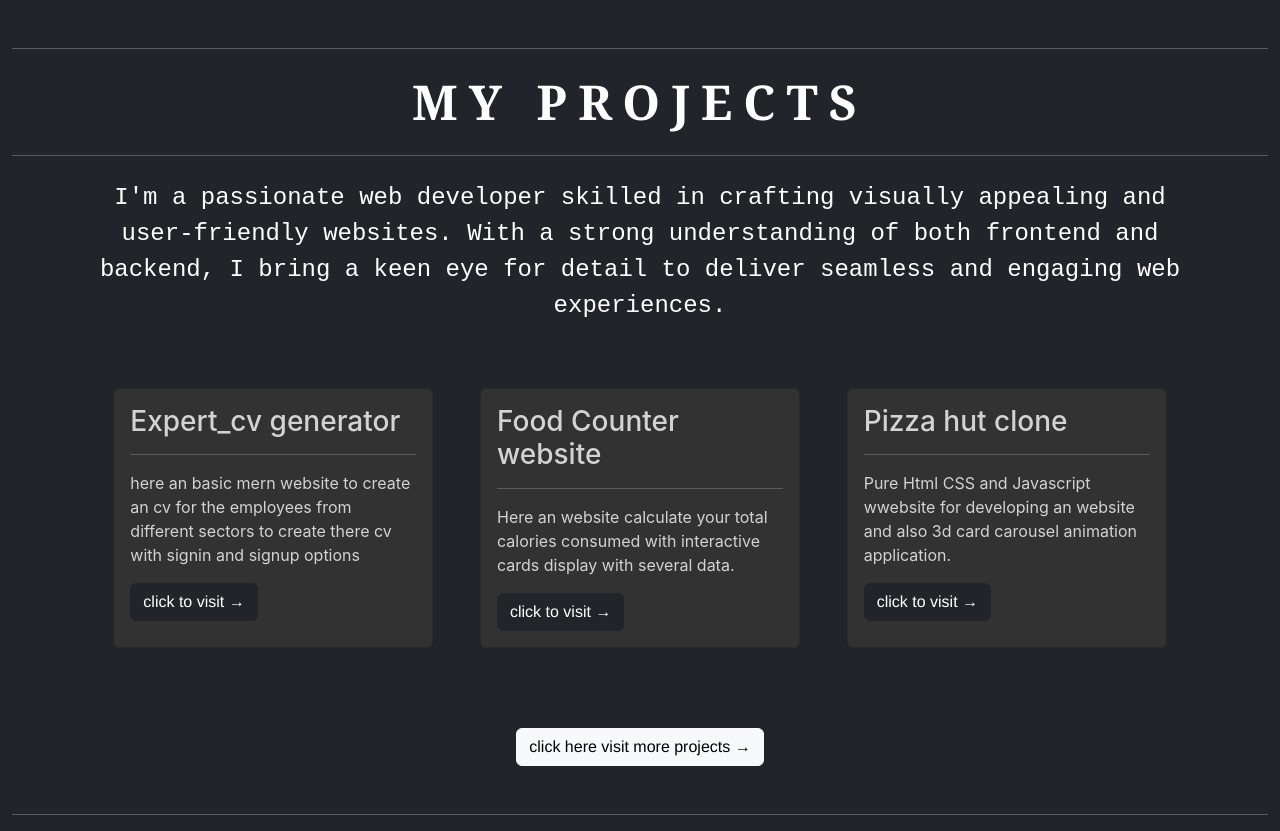
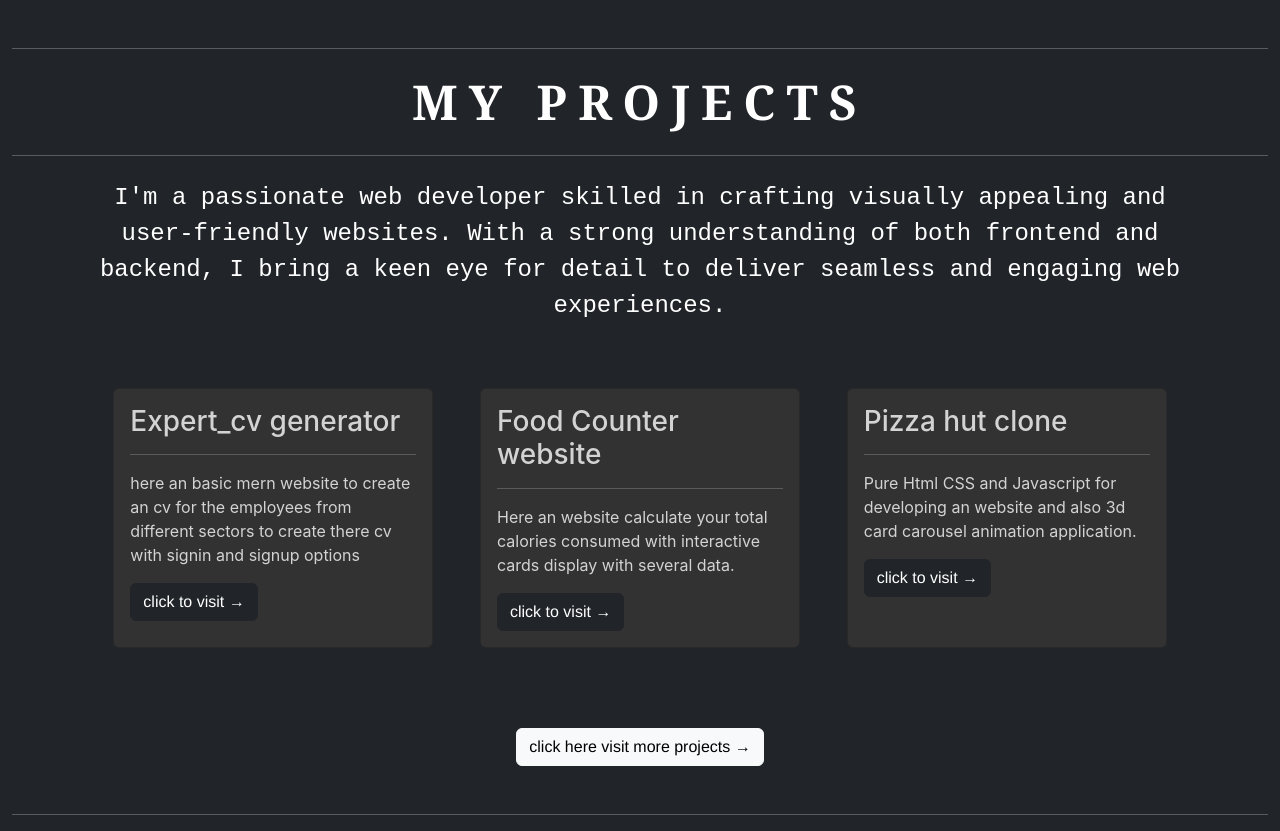
Before and after one commit to Adityadeveloper28/Aditya-Singh-portfolio, a React (Create React App) app: page /project in a window 1280 px wide. Built offline with nearby package versions, Linux system fonts and the light colour scheme.

Commit message:
Update Projects.js

```diff
--- a/src/components/Projects.js
+++ b/src/components/Projects.js
@@ -56,7 +56,7 @@ function Projects() {
                 <h3 className="prh">Pizza hut clone </h3>
                 <hr></hr>
                 <p>
-                  Pure Html CSS and Javascript wwebsite for developing an website and also 3d card carousel animation application.
+                  Pure Html CSS and Javascript  for developing an website and also 3d card carousel animation application.
                 </p>
                 <Link className="btn btn-dark" to="https://pizza-hut-website.vercel.app/">
                   click to visit &rarr;
```
